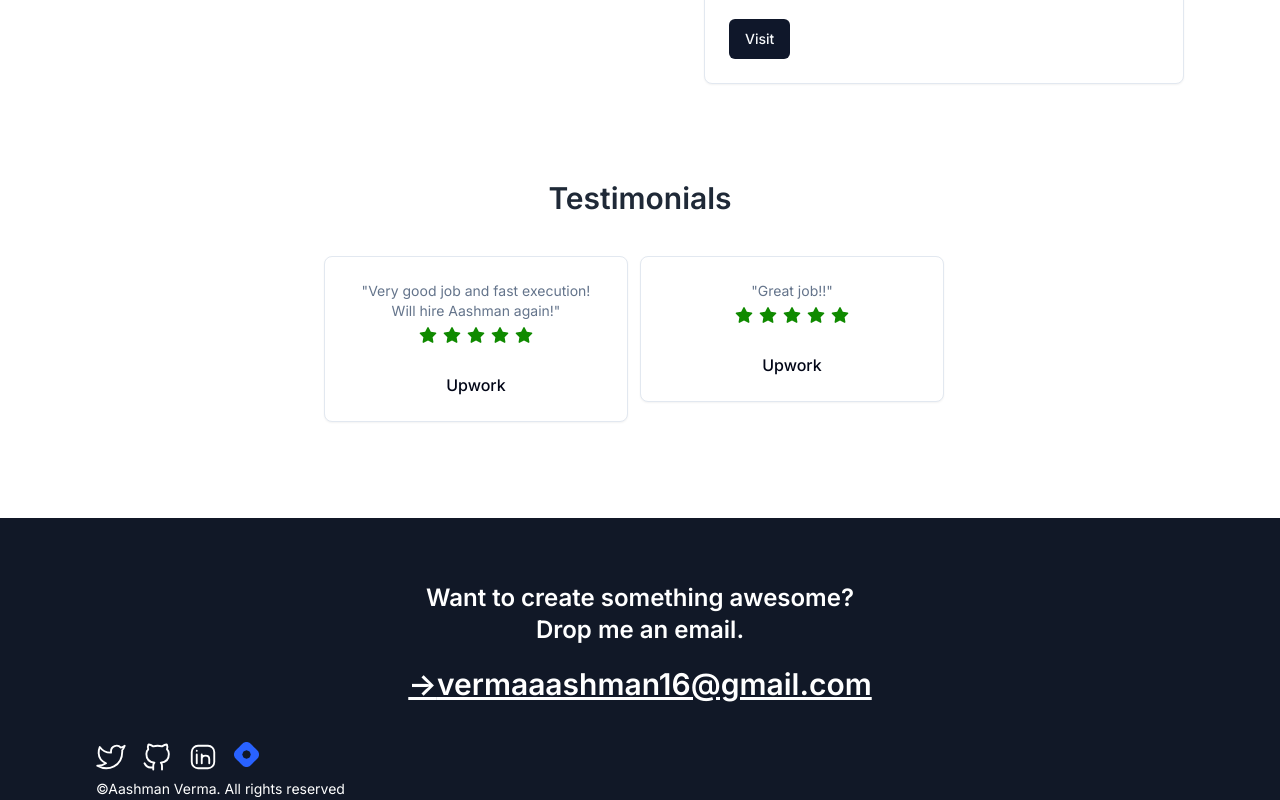
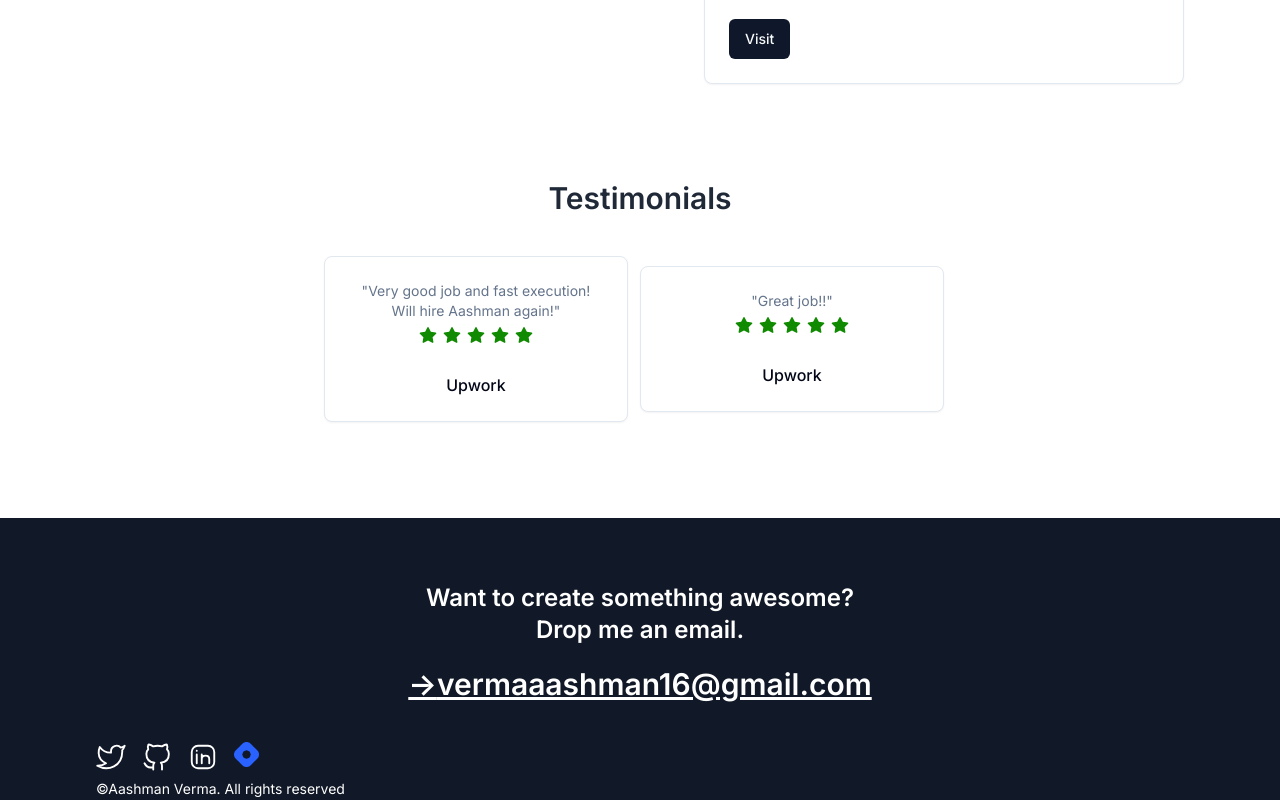
Before and after one commit to aashmanVerma/aashman, a Next.js app: page / in a window 1280 px wide. Shown: the part 2247-3047 px from the top of the page. Built offline with nearby package versions, Linux system fonts and the light colour scheme.

Commit message:
alignment fix

```diff
--- a/app/comp/Review.js
+++ b/app/comp/Review.js
@@ -8,7 +8,7 @@ export default function Review() {
           Testimonials
         </span>
         </div>
-        <div className="flex flex-col justify-center gap-y-3 lg:flex-row gap-x-3">
+        <div className="flex flex-col justify-center items-center gap-y-3 lg:flex-row gap-x-3">
             <div className="text-center w-[19rem]">
                 <Card>
                     <CardHeader>
```
